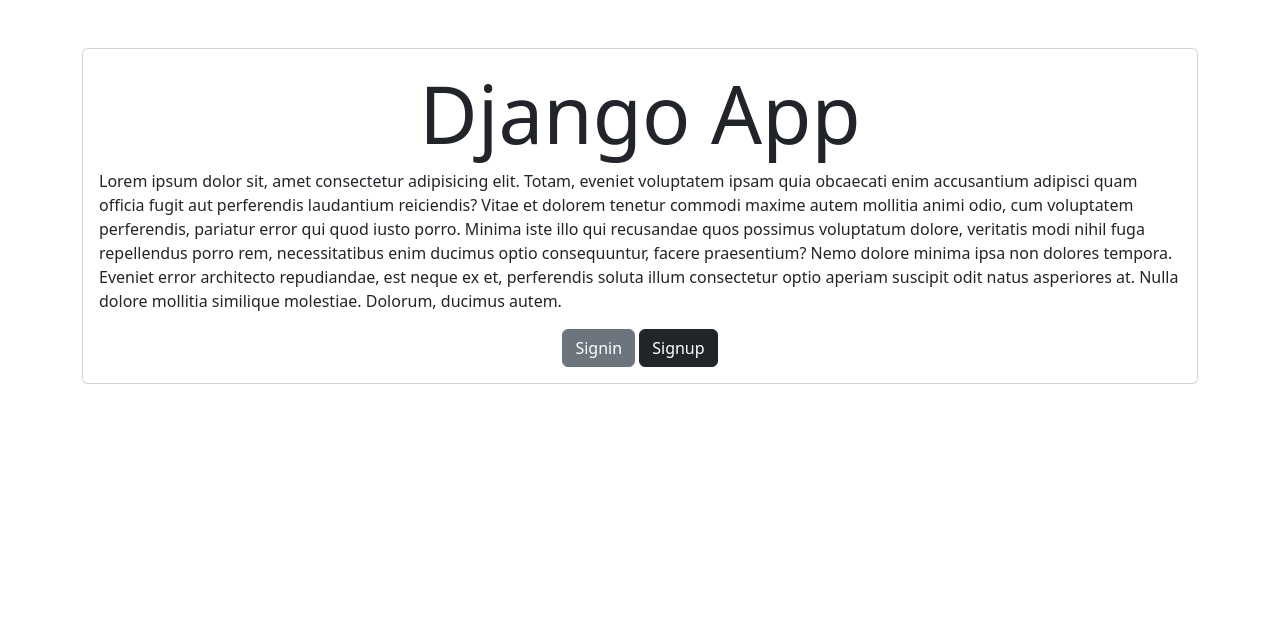
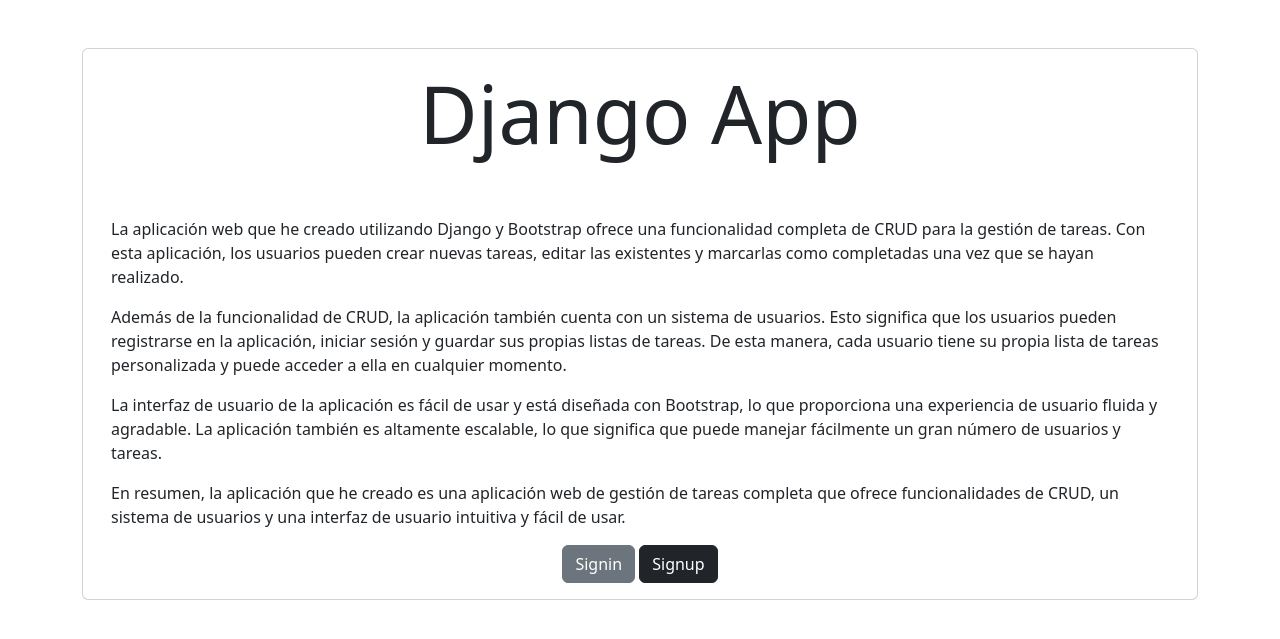
Before and after one commit to Nahuel-Agustin-Nievas/Django_Crud_APP, a Django app: page / in a window 1280 px wide. Shown: the part 56-695 px from the top of the page. Run offline with Django 4.2, Linux system fonts and the light colour scheme.

Commit message:
Home text added

```diff
--- a/tasks/templates/home.html
+++ b/tasks/templates/home.html
@@ -4,19 +4,17 @@
   <section class="card card-body">
     <h1 class="display-1 text-center">Django App</h1>
 
-    <p>
-      Lorem ipsum dolor sit, amet consectetur adipisicing elit. Totam, eveniet
-      voluptatem ipsam quia obcaecati enim accusantium adipisci quam officia
-      fugit aut perferendis laudantium reiciendis? Vitae et dolorem tenetur
-      commodi maxime autem mollitia animi odio, cum voluptatem perferendis,
-      pariatur error qui quod iusto porro. Minima iste illo qui recusandae quos
-      possimus voluptatum dolore, veritatis modi nihil fuga repellendus porro
-      rem, necessitatibus enim ducimus optio consequuntur, facere praesentium?
-      Nemo dolore minima ipsa non dolores tempora. Eveniet error architecto
-      repudiandae, est neque ex et, perferendis soluta illum consectetur optio
-      aperiam suscipit odit natus asperiores at. Nulla dolore mollitia similique
-      molestiae. Dolorum, ducimus autem.
-    </p>
+    <div class="container pt-5">
+      <div class="row">
+        <div class="">
+          <p>La aplicación web que he creado utilizando Django y Bootstrap ofrece una funcionalidad completa de CRUD para la gestión de tareas. Con esta aplicación, los usuarios pueden crear nuevas tareas, editar las existentes y marcarlas como completadas una vez que se hayan realizado.</p>
+
+          <p>Además de la funcionalidad de CRUD, la aplicación también cuenta con un sistema de usuarios. Esto significa que los usuarios pueden registrarse en la aplicación, iniciar sesión y guardar sus propias listas de tareas. De esta manera, cada usuario tiene su propia lista de tareas personalizada y puede acceder a ella en cualquier momento.</p>
+          <p>La interfaz de usuario de la aplicación es fácil de usar y está diseñada con Bootstrap, lo que proporciona una experiencia de usuario fluida y agradable. La aplicación también es altamente escalable, lo que significa que puede manejar fácilmente un gran número de usuarios y tareas.</p>
+          <p>En resumen, la aplicación que he creado es una aplicación web de gestión de tareas completa que ofrece funcionalidades de CRUD, un sistema de usuarios y una interfaz de usuario intuitiva y fácil de usar.</p>
+        </div>
+      </div>
+    </div>
 
     <div class="text-center">
         <a class="btn btn-secondary" href="/signin/">Signin</a>
```
